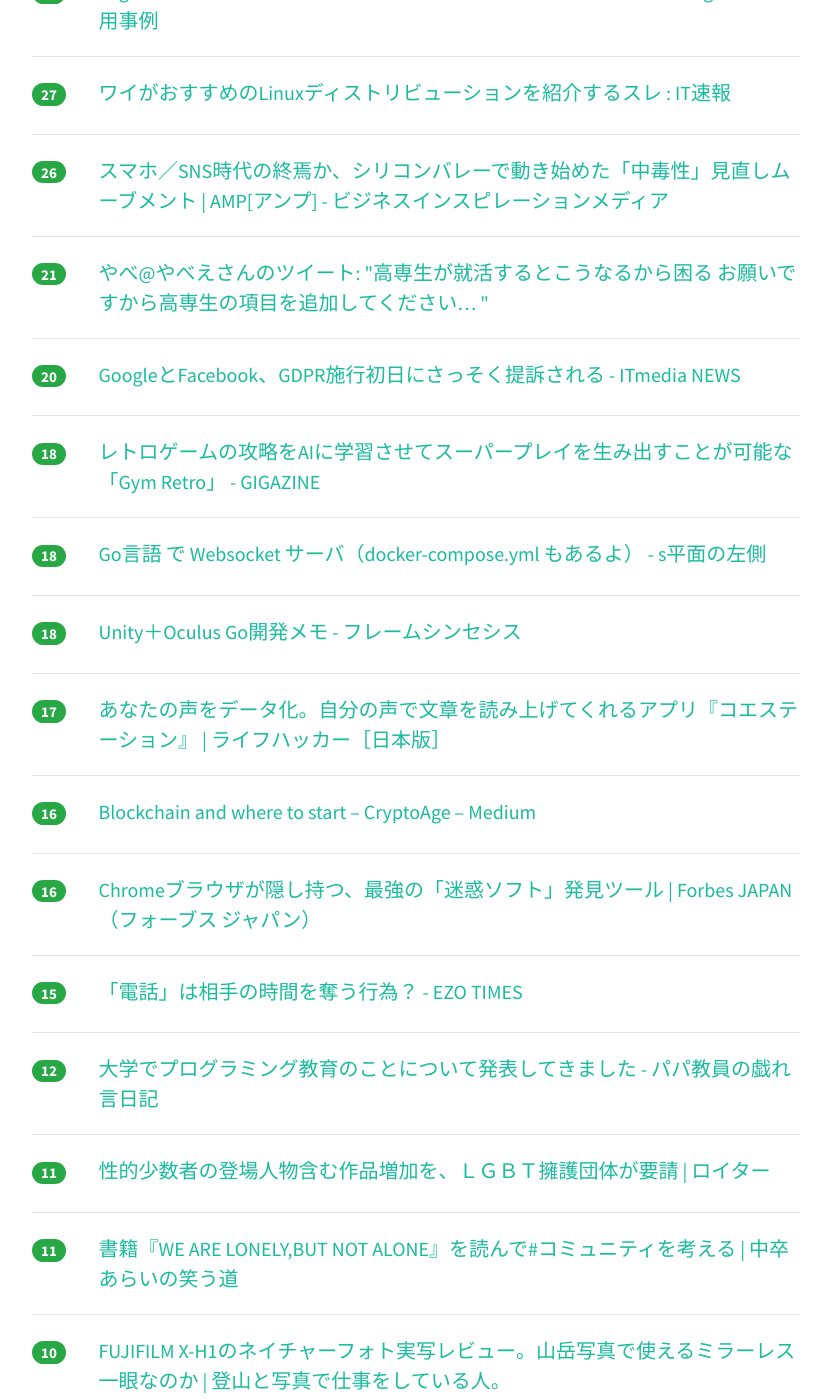
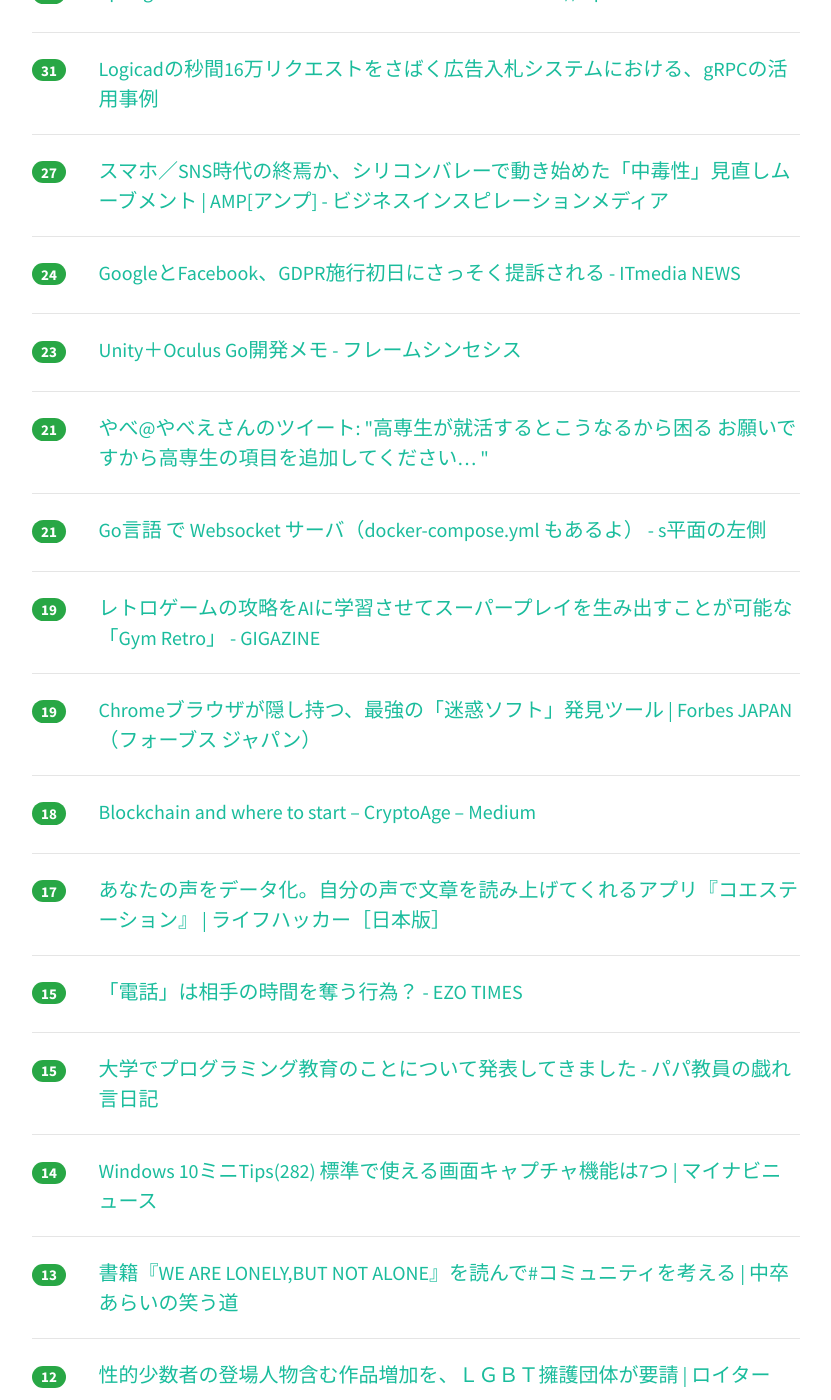
Before and after one commit to yatta47/hatena-matome-site, a Jekyll site: the page built from _posts/2018-05-27-hatena.md, in a window 1280 px wide and 1400 px high, scrolled down 934 px. Shown: the whole window, without its empty margins (224-1055 px from the left). Built offline with Jekyll 4.4.1, drawn with Linux system fonts in a browser that asks for light colours; nearby versions of some CDN libraries; some of the changed text lies outside the part shown.

Commit message:
Updated 2018-05-27

```diff
--- a/_posts/2018-05-27-hatena.md
+++ b/_posts/2018-05-27-hatena.md
@@ -1,54 +1,64 @@
 ---
 layout: post
 title:  "2018-05-27 はてぶIT"
-date:   2018-05-27 14:02:23
+date:   2018-05-27 15:03:37
 tags: [it-hotentry]
 ---
-30 件のデータあり
+33 件のデータあり
 
 <hr><div class="row">
-<div class="col-1"><span class="badge badge-pill badge-success h2">99</span></div>
+<div class="col-1"><span class="badge badge-pill badge-success h2">107</span></div>
 <div class="col-11"><a href='http://nyaaat.hatenablog.com/entry/2018/05/26' target='_blank'>ひきこもり就労支援をビジネスとして成立させる難しさ - ニャート</a></div>
 </div>
 <hr>
 <div class="row">
-<div class="col-1"><span class="badge badge-pill badge-success h2">84</span></div>
+<div class="col-1"><span class="badge badge-pill badge-success h2">98</span></div>
 <div class="col-11"><a href='https://news.yahoo.co.jp/byline/fujisiro/20180526-00085648/' target='_blank'>「おっぱい次官」「落ちないおじさん」は、OS（昭和）のアップデートを怠った組織の被害者かもしれない(藤代裕之) - 個人 - Yahoo!ニュース</a></div>
 </div>
 <hr>
 <div class="row">
-<div class="col-1"><span class="badge badge-pill badge-success h2">75</span></div>
+<div class="col-1"><span class="badge badge-pill badge-success h2">90</span></div>
+<div class="col-11"><a href='https://www.asahi.com/articles/ASL5V4D15L5VUTIL00R.html' target='_blank'>重いかばん、どうにかして　「置き勉ＯＫ」じわり広がる：朝日新聞デジタル</a></div>
+</div>
+<hr>
+<div class="row">
+<div class="col-1"><span class="badge badge-pill badge-success h2">77</span></div>
 <div class="col-11"><a href='https://gigazine.net/news/20180526-yelp-vs-google/' target='_blank'>Googleはユーザーのためになっていないと口コミレビューサイトのYelpが痛烈に批判 - GIGAZINE</a></div>
 </div>
 <hr>
 <div class="row">
-<div class="col-1"><span class="badge badge-pill badge-success h2">73</span></div>
-<div class="col-11"><a href='https://www.asahi.com/articles/ASL5V4D15L5VUTIL00R.html' target='_blank'>重いかばん、どうにかして　「置き勉ＯＫ」じわり広がる：朝日新聞デジタル</a></div>
-</div>
-<hr>
-<div class="row">
-<div class="col-1"><span class="badge badge-pill badge-success h2">35</span></div>
+<div class="col-1"><span class="badge badge-pill badge-success h2">36</span></div>
 <div class="col-11"><a href='https://github.com/nginxinc/nginmesh' target='_blank'>GitHub - nginxinc/nginmesh: Istio compatible service mesh using NGINX</a></div>
 </div>
 <hr>
 <div class="row">
-<div class="col-1"><span class="badge badge-pill badge-success h2">31</span></div>
+<div class="col-1"><span class="badge badge-pill badge-success h2">36</span></div>
+<div class="col-11"><a href='http://blog.livedoor.jp/itsoku/archives/53556269.html' target='_blank'>ワイがおすすめのLinuxディストリビューションを紹介するスレ : IT速報</a></div>
+</div>
+<hr>
+<div class="row">
+<div class="col-1"><span class="badge badge-pill badge-success h2">33</span></div>
 <div class="col-11"><a href='https://speakerdeck.com/saiya_moebius/spring-boot-to-ban-raiburarifalsezhe-rihe-ifalsetukekata' target='_blank'>Spring Boot と一般ライブラリの折り合いのつけかた // Speaker Deck</a></div>
 </div>
 <hr>
 <div class="row">
-<div class="col-1"><span class="badge badge-pill badge-success h2">28</span></div>
+<div class="col-1"><span class="badge badge-pill badge-success h2">31</span></div>
 <div class="col-11"><a href='https://www.slideshare.net/hiroiso/logicad16grpc' target='_blank'>Logicadの秒間16万リクエストをさばく広告入札システムにおける、gRPCの活用事例</a></div>
 </div>
 <hr>
 <div class="row">
 <div class="col-1"><span class="badge badge-pill badge-success h2">27</span></div>
-<div class="col-11"><a href='http://blog.livedoor.jp/itsoku/archives/53556269.html' target='_blank'>ワイがおすすめのLinuxディストリビューションを紹介するスレ : IT速報</a></div>
+<div class="col-11"><a href='https://amp.review/2018/05/26/silicon-valley-movement/' target='_blank'>スマホ／SNS時代の終焉か、シリコンバレーで動き始めた「中毒性」見直しムーブメント | AMP[アンプ] - ビジネスインスピレーションメディア</a></div>
 </div>
 <hr>
 <div class="row">
-<div class="col-1"><span class="badge badge-pill badge-success h2">26</span></div>
-<div class="col-11"><a href='https://amp.review/2018/05/26/silicon-valley-movement/' target='_blank'>スマホ／SNS時代の終焉か、シリコンバレーで動き始めた「中毒性」見直しムーブメント | AMP[アンプ] - ビジネスインスピレーションメディア</a></div>
+<div class="col-1"><span class="badge badge-pill badge-success h2">24</span></div>
+<div class="col-11"><a href='http://www.itmedia.co.jp/news/articles/1805/27/news011.html' target='_blank'>GoogleとFacebook、GDPR施行初日にさっそく提訴される - ITmedia NEWS</a></div>
+</div>
+<hr>
+<div class="row">
+<div class="col-1"><span class="badge badge-pill badge-success h2">23</span></div>
+<div class="col-11"><a href='https://framesynthesis.jp/tech/unity/oculusgo/' target='_blank'>Unity＋Oculus Go開発メモ - フレームシンセシス</a></div>
 </div>
 <hr>
 <div class="row">
@@ -57,23 +67,23 @@ tags: [it-hotentry]
 </div>
 <hr>
 <div class="row">
-<div class="col-1"><span class="badge badge-pill badge-success h2">20</span></div>
-<div class="col-11"><a href='http://www.itmedia.co.jp/news/articles/1805/27/news011.html' target='_blank'>GoogleとFacebook、GDPR施行初日にさっそく提訴される - ITmedia NEWS</a></div>
+<div class="col-1"><span class="badge badge-pill badge-success h2">21</span></div>
+<div class="col-11"><a href='http://blog.okashoi.net/entry/2018/05/26/180206' target='_blank'>Go言語 で Websocket サーバ（docker-compose.yml もあるよ） - s平面の左側</a></div>
+</div>
+<hr>
+<div class="row">
+<div class="col-1"><span class="badge badge-pill badge-success h2">19</span></div>
+<div class="col-11"><a href='https://gigazine.net/news/20180526-gym-retro/' target='_blank'>レトロゲームの攻略をAIに学習させてスーパープレイを生み出すことが可能な「Gym Retro」 - GIGAZINE</a></div>
+</div>
+<hr>
+<div class="row">
+<div class="col-1"><span class="badge badge-pill badge-success h2">19</span></div>
+<div class="col-11"><a href='https://forbesjapan.com/articles/detail/21273' target='_blank'>Chromeブラウザが隠し持つ、最強の「迷惑ソフト」発見ツール | Forbes JAPAN（フォーブス ジャパン）</a></div>
 </div>
 <hr>
 <div class="row">
 <div class="col-1"><span class="badge badge-pill badge-success h2">18</span></div>
-<div class="col-11"><a href='https://gigazine.net/news/20180526-gym-retro/' target='_blank'>レトロゲームの攻略をAIに学習させてスーパープレイを生み出すことが可能な「Gym Retro」 - GIGAZINE</a></div>
-</div>
-<hr>
-<div class="row">
-<div class="col-1"><span class="badge badge-pill badge-success h2">18</span></div>
-<div class="col-11"><a href='http://blog.okashoi.net/entry/2018/05/26/180206' target='_blank'>Go言語 で Websocket サーバ（docker-compose.yml もあるよ） - s平面の左側</a></div>
-</div>
-<hr>
-<div class="row">
-<div class="col-1"><span class="badge badge-pill badge-success h2">18</span></div>
-<div class="col-11"><a href='https://framesynthesis.jp/tech/unity/oculusgo/' target='_blank'>Unity＋Oculus Go開発メモ - フレームシンセシス</a></div>
+<div class="col-11"><a href='https://medium.com/cryptoage/11d5dca1ac9' target='_blank'>Blockchain and where to start – CryptoAge – Medium</a></div>
 </div>
 <hr>
 <div class="row">
@@ -82,33 +92,38 @@ tags: [it-hotentry]
 </div>
 <hr>
 <div class="row">
-<div class="col-1"><span class="badge badge-pill badge-success h2">16</span></div>
-<div class="col-11"><a href='https://medium.com/cryptoage/11d5dca1ac9' target='_blank'>Blockchain and where to start – CryptoAge – Medium</a></div>
-</div>
-<hr>
-<div class="row">
-<div class="col-1"><span class="badge badge-pill badge-success h2">16</span></div>
-<div class="col-11"><a href='https://forbesjapan.com/articles/detail/21273' target='_blank'>Chromeブラウザが隠し持つ、最強の「迷惑ソフト」発見ツール | Forbes JAPAN（フォーブス ジャパン）</a></div>
-</div>
-<hr>
-<div class="row">
 <div class="col-1"><span class="badge badge-pill badge-success h2">15</span></div>
 <div class="col-11"><a href='http://www.heisei-zakki.com/entry/2018/05/26/212552' target='_blank'>「電話」は相手の時間を奪う行為？ - EZO TIMES</a></div>
 </div>
 <hr>
 <div class="row">
-<div class="col-1"><span class="badge badge-pill badge-success h2">12</span></div>
+<div class="col-1"><span class="badge badge-pill badge-success h2">15</span></div>
 <div class="col-11"><a href='http://blog.edunote.jp/entry/2018/05/27/075643' target='_blank'>大学でプログラミング教育のことについて発表してきました - パパ教員の戯れ言日記</a></div>
 </div>
 <hr>
 <div class="row">
-<div class="col-1"><span class="badge badge-pill badge-success h2">11</span></div>
+<div class="col-1"><span class="badge badge-pill badge-success h2">14</span></div>
+<div class="col-11"><a href='https://news.mynavi.jp/article/win10tips-282/' target='_blank'>Windows 10ミニTips(282) 標準で使える画面キャプチャ機能は7つ | マイナビニュース</a></div>
+</div>
+<hr>
+<div class="row">
+<div class="col-1"><span class="badge badge-pill badge-success h2">13</span></div>
+<div class="col-11"><a href='http://araic.net/what-community' target='_blank'>書籍『WE ARE LONELY,BUT NOT ALONE』を読んで#コミュニティを考える | 中卒あらいの笑う道</a></div>
+</div>
+<hr>
+<div class="row">
+<div class="col-1"><span class="badge badge-pill badge-success h2">12</span></div>
 <div class="col-11"><a href='https://jp.reuters.com/article/idJPKCN1IO0R5' target='_blank'>性的少数者の登場人物含む作品増加を、ＬＧＢＴ擁護団体が要請 | ロイター</a></div>
 </div>
 <hr>
 <div class="row">
+<div class="col-1"><span class="badge badge-pill badge-success h2">12</span></div>
+<div class="col-11"><a href='http://ascii.jp/elem/000/001/678/1678181/' target='_blank'>ASCII.jp：プログラミングほぼ未経験の女子中学生と一緒に挑戦：池澤あやかの自由研究｜池澤あやかのガチでギークな日々</a></div>
+</div>
+<hr>
+<div class="row">
 <div class="col-1"><span class="badge badge-pill badge-success h2">11</span></div>
-<div class="col-11"><a href='http://araic.net/what-community' target='_blank'>書籍『WE ARE LONELY,BUT NOT ALONE』を読んで#コミュニティを考える | 中卒あらいの笑う道</a></div>
+<div class="col-11"><a href='https://www.slideshare.net/masatoshitada7/reactivespring-5-spring-boot-2' target='_blank'>ReactiveだけじゃないSpring 5 & Spring Boot 2新機能解説</a></div>
 </div>
 <hr>
 <div class="row">
@@ -117,23 +132,23 @@ tags: [it-hotentry]
 </div>
 <hr>
 <div class="row">
-<div class="col-1"><span class="badge badge-pill badge-success h2">9</span></div>
-<div class="col-11"><a href='http://ascii.jp/elem/000/001/678/1678181/' target='_blank'>ASCII.jp：プログラミングほぼ未経験の女子中学生と一緒に挑戦：池澤あやかの自由研究｜池澤あやかのガチでギークな日々</a></div>
+<div class="col-1"><span class="badge badge-pill badge-success h2">10</span></div>
+<div class="col-11"><a href='https://this.kiji.is/373277338055689313' target='_blank'>金正恩氏が「完全な非核化」の意思再表明 - 共同通信</a></div>
 </div>
 <hr>
 <div class="row">
-<div class="col-1"><span class="badge badge-pill badge-success h2">8</span></div>
+<div class="col-1"><span class="badge badge-pill badge-success h2">9</span></div>
 <div class="col-11"><a href='http://b.hatena.ne.jp/entry/s/anond.hatelabo.jp/20180527010025' target='_blank'>はてなブックマーク - わざと女にぶつかる理由が想像できない人がいることにビックリした</a></div>
+</div>
+<hr>
+<div class="row">
+<div class="col-1"><span class="badge badge-pill badge-success h2">9</span></div>
+<div class="col-11"><a href='https://www.lifehacker.jp/2018/05/how-to-delete-a-stubborn-folder-in-windows.html' target='_blank'>削除できないファイルを削除する方法：Windows | ライフハッカー［日本版］</a></div>
 </div>
 <hr>
 <div class="row">
 <div class="col-1"><span class="badge badge-pill badge-success h2">7</span></div>
 <div class="col-11"><a href='https://ift.tt/2sgckAb' target='_blank'>今学ぶべき技術 by deeeet</a></div>
-</div>
-<hr>
-<div class="row">
-<div class="col-1"><span class="badge badge-pill badge-success h2">7</span></div>
-<div class="col-11"><a href='https://this.kiji.is/373277338055689313' target='_blank'>金正恩氏が「完全な非核化」の意思再表明 - 共同通信</a></div>
 </div>
 <hr>
 <div class="row">
```
